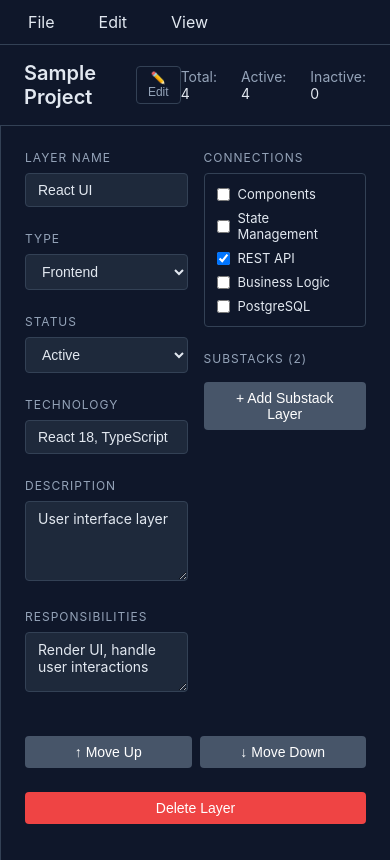
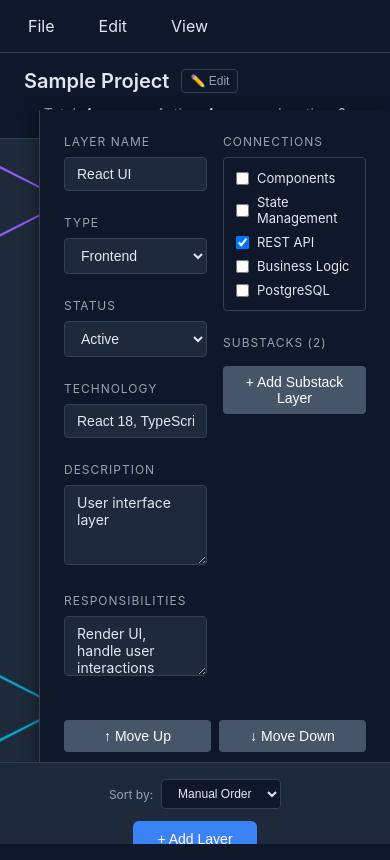
Before and after one commit to Oddzac/ztack, a Flask app: page / in a window 390 px wide. Run offline with Flask 3, Linux system fonts and the light colour scheme.

Commit message:
add details panel toggle and mobile touch support

```diff
--- a/index.html
+++ b/index.html
@@ -77,7 +77,8 @@
             <canvas id="diagram-canvas" style="width: 100%; height: 100%; cursor: move;"></canvas>
         </div>
 
-        <div class="right-frame">
+        <div class="right-frame" id="details-panel">
+            <button class="panel-toggle" id="panel-toggle" onclick="toggleDetailsPanel()">◀</button>
             <div id="layer-details" class="layer-details">
                 <p class="no-selection">Select a layer to view details</p>
             </div>
--- a/static/css/style.css
+++ b/static/css/style.css
@@ -206,6 +206,53 @@ body {
     border-left: 1px solid #334155;
     padding: 24px;
     overflow-y: auto;
+    transition: transform 0.3s ease, width 0.3s ease;
+    position: relative;
+}
+
+.right-frame.collapsed {
+    transform: translateX(100%);
+    width: 0;
+    padding: 0;
+    border: none;
+}
+
+.panel-toggle {
+    position: absolute;
+    left: -40px;
+    top: 50%;
+    transform: translateY(-50%);
+    background: #0f172a;
+    border: 1px solid #334155;
+    border-right: none;
+    color: #94a3b8;
+    padding: 12px 8px;
+    cursor: pointer;
+    border-radius: 4px 0 0 4px;
+    transition: all 0.2s;
+    z-index: 10;
+}
+
+.panel-toggle:hover {
+    background: #1e293b;
+    color: #e2e8f0;
+}
+
+@media (max-width: 768px) {
+    .right-frame {
+        position: fixed;
+        right: 0;
+        top: 110px;
+        height: calc(100vh - 110px);
+        width: 90%;
+        max-width: 400px;
+        z-index: 100;
+        box-shadow: -4px 0 12px rgba(0, 0, 0, 0.3);
+    }
+
+    .panel-toggle {
+        left: -36px;
+    }
 }
 
 .no-selection {
@@ -293,3 +340,39 @@ body {
     background: #475569;
     color: white;
 }
+
+/* Mobile touch styles */
+@media (max-width: 768px) {
+    .toolbar {
+        padding: 12px 16px;
+    }
+
+    .top-frame {
+        flex-direction: column;
+        gap: 12px;
+        align-items: flex-start;
+    }
+
+    .stats {
+        width: 100%;
+        justify-content: space-around;
+    }
+
+    .stack-container {
+        padding: 20px;
+        padding-left: 80px;
+    }
+
+    .layer-card {
+        width: 160px;
+        height: 80px;
+    }
+
+    .layer-label {
+        left: 200px;
+    }
+
+    .label-name {
+        font-size: 20px;
+    }
+}
--- a/templates/index.html
+++ b/templates/index.html
@@ -77,7 +77,8 @@
             <canvas id="diagram-canvas" style="width: 100%; height: 100%; cursor: move;"></canvas>
         </div>
 
-        <div class="right-frame">
+        <div class="right-frame" id="details-panel">
+            <button class="panel-toggle" id="panel-toggle" onclick="toggleDetailsPanel()">◀</button>
             <div id="layer-details" class="layer-details">
                 <p class="no-selection">Select a layer to view details</p>
             </div>
```
Also changed, not shown: static/js/app.js (+86 -1 lines), 1 other file.
